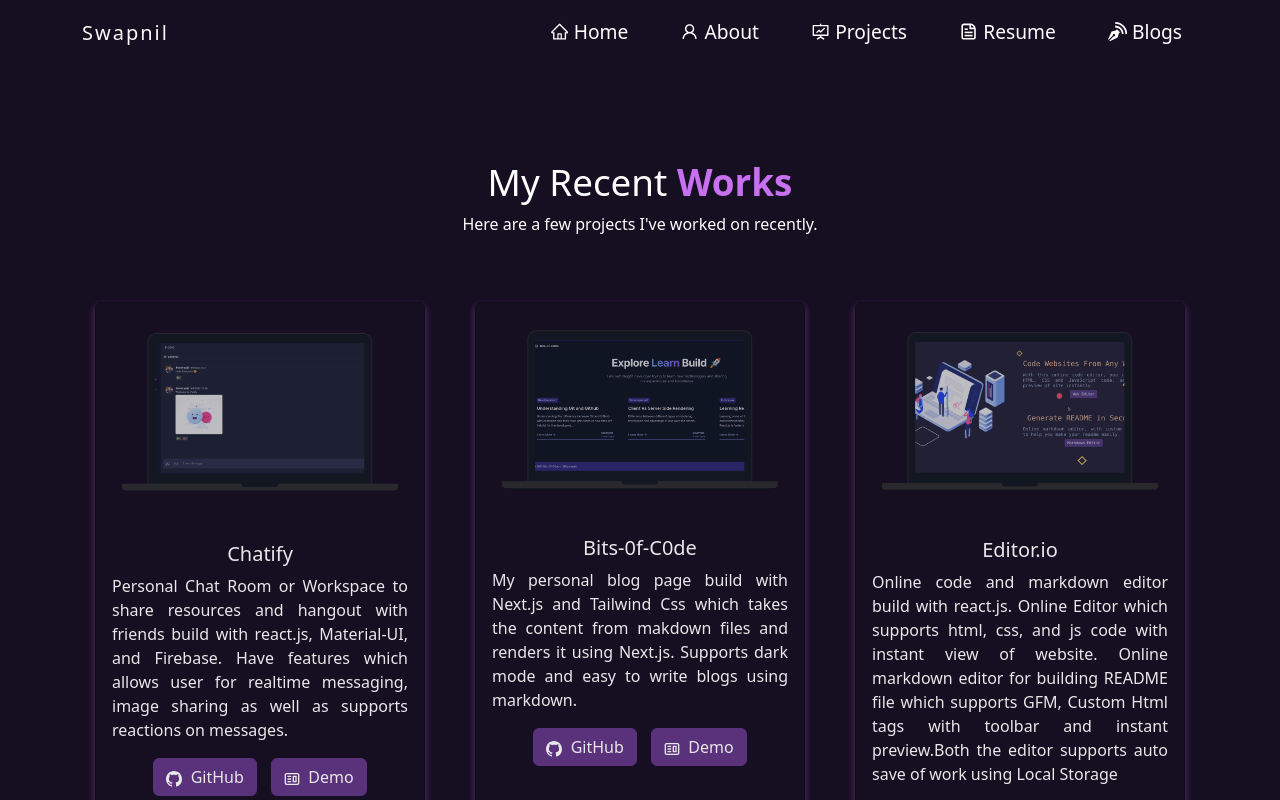
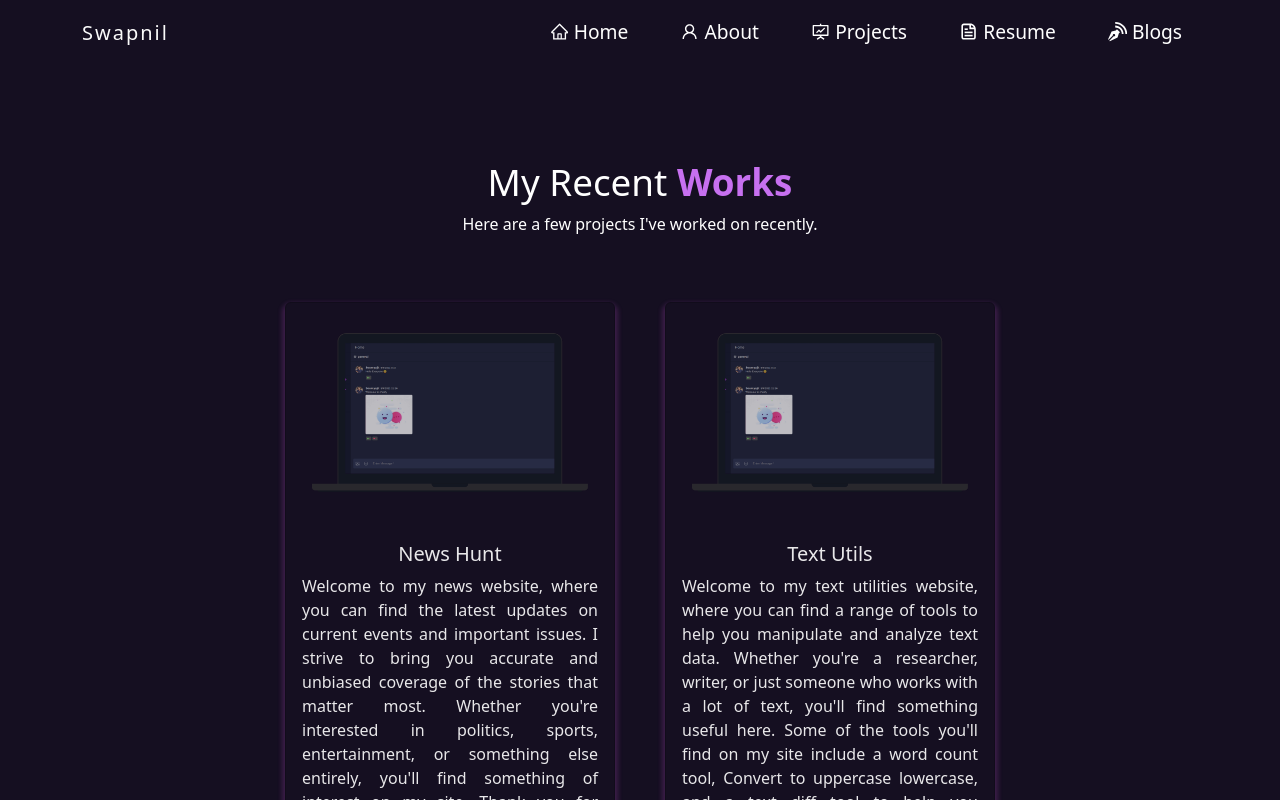
Before and after one commit to SwapnilMk/portfolio-website, a React (Create React App) app: page /project in a window 1280 px wide. Shown: the top 800 px of the page. Built offline with nearby package versions, Linux system fonts and the light colour scheme.

Commit message:
update project description !

```diff
--- a/src/components/Projects/Projects.js
+++ b/src/components/Projects/Projects.js
@@ -2,12 +2,7 @@ import React from "react";
 import { Container, Row, Col } from "react-bootstrap";
 import ProjectCard from "./ProjectCards";
 import Particle from "../Particle";
-import leaf from "../../Assets/Projects/leaf.png";
-import emotion from "../../Assets/Projects/emotion.png";
-import editor from "../../Assets/Projects/codeEditor.png";
 import chatify from "../../Assets/Projects/chatify.png";
-import suicide from "../../Assets/Projects/suicide.png";
-import bitsOfCode from "../../Assets/Projects/blog.png";
 import "../../css/project.css"
 
 function Projects() {
@@ -26,66 +21,20 @@ function Projects() {
             <ProjectCard
               imgPath={chatify}
               isBlog={false}
-              title="Chatify"
-              description="Personal Chat Room or Workspace to share resources and hangout with friends build with react.js, Material-UI, and Firebase. Have features which allows user for realtime messaging, image sharing as well as supports reactions on messages."
-              ghLink="https://github.com/soumyajit4419/Chatify"
-              demoLink="https://chatify-49.web.app/"
+              title="News Hunt"
+              description="Welcome to my news website, where you can find the latest updates on current events and important issues. I strive to bring you accurate and unbiased coverage of the stories that matter most. Whether you're interested in politics, sports, entertainment, or something else entirely, you'll find something of interest on my site. Thank you for visiting, and I hope you enjoy your stay!"
+              ghLink="https://github.com/SwapnilMk/news-hunt"
+              demoLink="https://news-huntweb.netlify.app/"
             />
           </Col>
-
           <Col md={4} className="project-card">
             <ProjectCard
-              imgPath={bitsOfCode}
+              imgPath={chatify}
               isBlog={false}
-              title="Bits-0f-C0de"
-              description="My personal blog page build with Next.js and Tailwind Css which takes the content from makdown files and renders it using Next.js. Supports dark mode and easy to write blogs using markdown."
-              ghLink="https://github.com/soumyajit4419/Bits-0f-C0de"
-              demoLink="https://blogs.soumya-jit.tech/"
-            />
-          </Col>
-
-          <Col md={4} className="project-card">
-            <ProjectCard
-              imgPath={editor}
-              isBlog={false}
-              title="Editor.io"
-              description="Online code and markdown editor build with react.js. Online Editor which supports html, css, and js code with instant view of website. Online markdown editor for building README file which supports GFM, Custom Html tags with toolbar and instant preview.Both the editor supports auto save of work using Local Storage"
-              ghLink="https://github.com/soumyajit4419/Editor.io"
-              demoLink="https://editor.soumya-jit.tech/"
-            />
-          </Col>
-
-          <Col md={4} className="project-card">
-            <ProjectCard
-              imgPath={leaf}
-              isBlog={false}
-              title="Plant AI"
-              description="Used the plant disease dataset from Kaggle and trained a image classifer model using 'PyTorch' framework using CNN and Transfer Learning with 38 classes of various plant leaves. The model was successfully able to detect diseased and healthy leaves of 14 unique plants. I was able to achieve an accuracy of 98% by using Resnet34 pretrained model."
-              ghLink="https://github.com/soumyajit4419/Plant_AI"
-              demoLink="https://plant49-ai.herokuapp.com/"
-            />
-          </Col>
-
-          <Col md={4} className="project-card">
-            <ProjectCard
-              imgPath={suicide}
-              isBlog={false}
-              title="Ai For Social Good"
-              description="Using 'Natural Launguage Processing' for the detection of suicide-related posts and user's suicide ideation in cyberspace  and thus helping in sucide prevention."
-              ghLink="https://github.com/soumyajit4419/AI_For_Social_Good"
-            // demoLink="https://www.youtube.com/watch?v=dQw4w9WgXcQ&ab_channel=RickAstley" <--------Please include a demo link here
-            />
-          </Col>
-
-          <Col md={4} className="project-card">
-            <ProjectCard
-              imgPath={emotion}
-              isBlog={false}
-              title="Face Recognition and Emotion Detection"
-              description="Trained a CNN classifier using 'FER-2013 dataset' with Keras and tensorflow backened. The classifier sucessfully predicted the various types of emotions of human. And the highest accuracy obtained with the model was 60.1%.
-              Then used Open-CV to detect the face in an image and then pass the face to the classifer to predict the emotion of a person."
-              ghLink="https://github.com/soumyajit4419/Face_And_Emotion_Detection"
-            // demoLink="https://blogs.soumya-jit.tech/"      <--------Please include a demo link here
+              title="Text Utils"
+              description="Welcome to my text utilities website, where you can find a range of tools to help you manipulate and analyze text data. Whether you're a researcher, writer, or just someone who works with a lot of text, you'll find something useful here. Some of the tools you'll find on my site include a word count tool, Convert to uppercase lowercase, and a text diff tool to help you compare changes between different versions of a document. Thank you for visiting, and I hope you find my text utilities website helpful!"
+              ghLink="https://github.com/SwapnilMk/text-utils"
+              demoLink="https://text-utilsweb.netlify.app/"
             />
           </Col>
         </Row>
```
